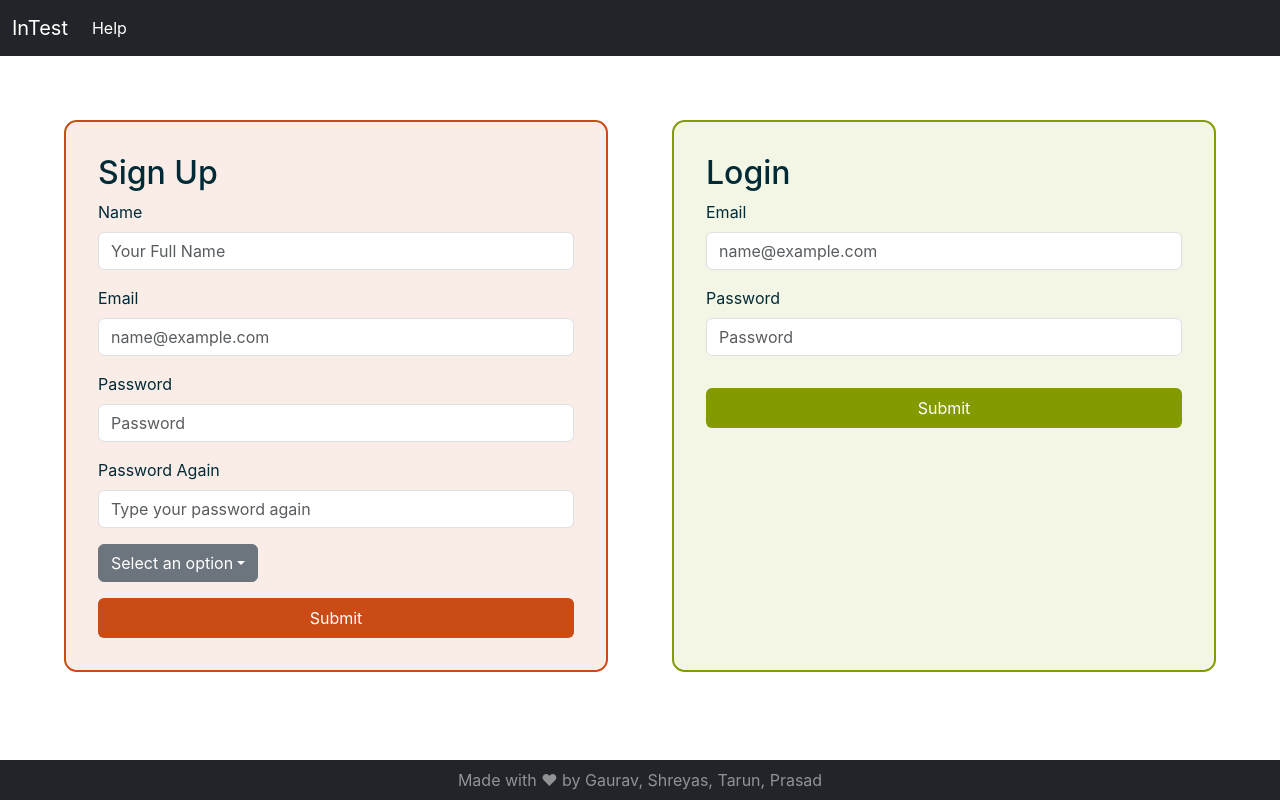
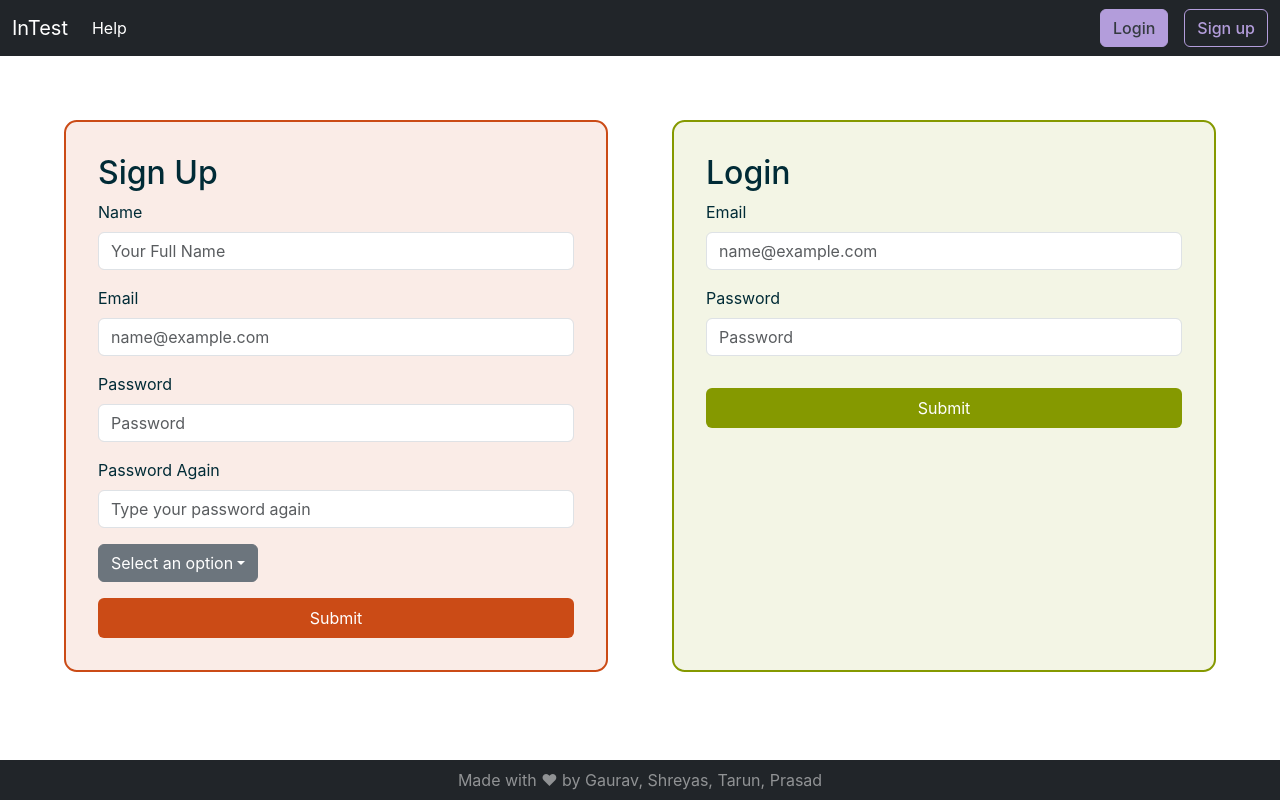
Before and after one commit to BTP-8th-SEM/BTP-frontend, a React (Create React App) app: page / in a window 1280 px wide. Built offline with nearby package versions, Linux system fonts and the light colour scheme.

Commit message:
add css for login and sign up buttons

```diff
--- a/src/Components/NavBar.js
+++ b/src/Components/NavBar.js
@@ -1,3 +1,4 @@
+import "./../Styles/navbar.css"
 const NavBar = () => {
     return (
         <nav className="navbar navbar-expand-lg bg-dark" data-bs-theme="dark">
@@ -13,6 +14,8 @@ const NavBar = () => {
                         </li>
                     </ul>
                 </div>
+                <button type="button" class="btn btn-light mx-3">Login</button>
+                <button type="button" class="btn btn-outline-light">Sign up</button>
             </div>
         </nav>
     );
--- /dev/null
+++ b/src/Styles/navbar.css
@@ -0,0 +1,25 @@
+.btn-outline-light {
+    font-weight: 500;
+    color: #b39ddb;
+    border-color: #B39DDB;
+    background: transparent;
+}
+
+.btn-outline-light:hover {
+    color: #343a40;
+    background: #B39DDB;
+    border-color: #B39DDB;
+}
+
+.btn-light {
+    font-weight: 500;
+    color: #343a40;
+    border-color: #B39DDB;
+    background-color: #B39DDB;
+}
+
+.btn-light:hover {
+    color: #343a40;
+    background: #B39DDB;
+    border-color: #B39DDB;
+}
```
Also changed, not shown: src/attributions.txt (added).
